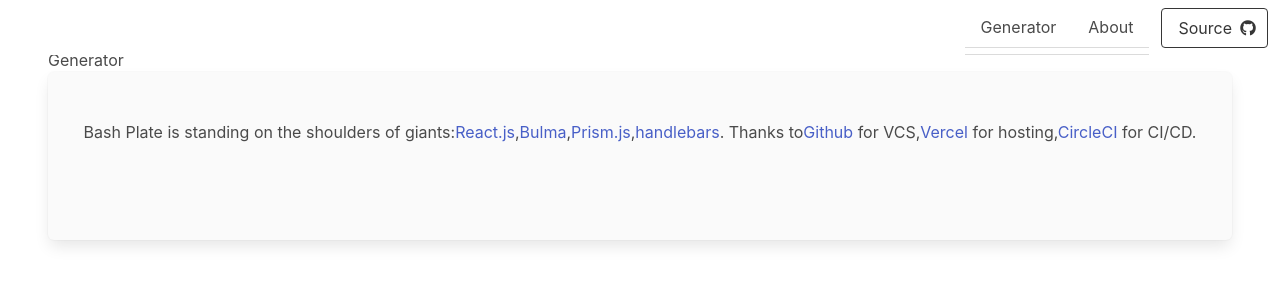
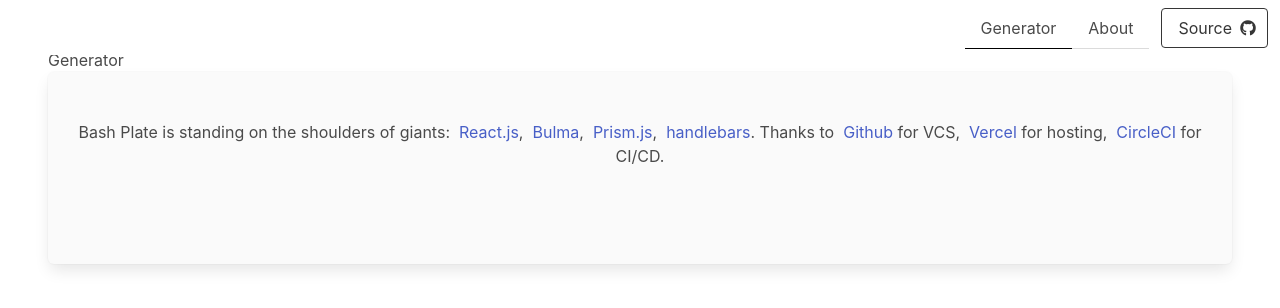
Before and after one commit to wwerner/bashplate, a React (Vite) app: page / in a window 1280 px wide. Shown: the top 308 px of the page. Built offline with nearby package versions, Linux system fonts and the light colour scheme.

Commit message:
Add navigation styling

```diff
--- a/package.json
+++ b/package.json
@@ -14,7 +14,6 @@
   "dependencies": {
     "bulma": "^0.9.2",
     "components": "^0.1.0",
-    "node-sass": "^5.0.0",
     "react": "^17.0.1",
     "react-dom": "^17.0.1",
     "react-router-dom": "^5.2.0"
@@ -24,6 +23,7 @@
     "@types/react-dom": "^17.0.0",
     "@types/react-router-dom": "^5.1.7",
     "parcel-bundler": "^1.12.4",
+    "sass": "^1.32.7",
     "typescript": "^4.1.5"
   }
 }
--- /dev/null
+++ b/src/components/About.tsx
@@ -0,0 +1,3 @@
+import * as React from "react";
+
+export const About = () => <div>About</div>
--- /dev/null
+++ b/src/components/Generator.tsx
@@ -0,0 +1,3 @@
+import * as React from "react";
+
+export const Generator = () => <div>Generator</div>
--- a/src/components/Hello.tsx
+++ /dev/null
@@ -1,6 +0,0 @@
-import * as React from "react";
-
-export type HelloProps = {
-    name: string
-}
-export const Hello = ({ name }: HelloProps) => <h3>Hello {name}</h3>
--- a/src/components/Navigation.tsx
+++ b/src/components/Navigation.tsx
@@ -9,9 +9,9 @@
         <div id="navbarMenu" className="navbar-menu is-active">
             <div className="navbar-end">
                 <div className="tabs is-right">
-                        <ul>
-                            <li><NavLink activeClassName='is-active' to="/">Generator</NavLink> </li>
-                            <li> <NavLink activeClassName='is-active' to="/about">About</NavLink> </li>
+                    <ul style={{ border: 0 }}>
+                        <li><NavLink activeClassName='is-active' exact to="/">Generator</NavLink></li>
+                        <li><NavLink activeClassName='is-active' exact to="/about">About</NavLink></li>
                     </ul>
                     <span className="navbar-item">
                         <a className="button is-dark is-outlined"
--- a/src/components/index.ts
+++ b/src/components/index.ts
@@ -1,2 +1,3 @@
-export * from "./Hello";
 export * from "./Navigation";
+export * from "./About";
+export * from "./Generator";
--- /dev/null
+++ b/src/index.scss
@@ -0,0 +1,3 @@
+a.is-active {
+    border-bottom: 1px solid black;
+}
--- a/src/index.tsx
+++ b/src/index.tsx
@@ -1,13 +1,21 @@
 import React from 'react'
 import ReactDOM from 'react-dom'
+
+import "bulma"
+
+import "./index.scss"
+
 import {
     BrowserRouter as Router,
     Switch,
     Route
 } from "react-router-dom";
 
-import { Navigation } from './components'
-import "bulma"
+import {
+    Navigation,
+    About,
+    Generator
+} from './components'
 
 console.log('Hello from tsx!')
 
@@ -27,21 +35,18 @@
         <footer className="footer box">
             <div className="content has-text-centered">
                 Bash Plate is standing on the shoulders of giants:
-          <a href="https://reactjs.org/">React.js</a>,
-          <a href="https://bulma.io/">Bulma</a>,
-          <a href="https://prismjs.com/">Prism.js</a>,
-          <a href="https://handlebarsjs.com/">handlebars</a>.
-        Thanks to
-          <a href="https://github.com">Github</a> for VCS,
-          <a href="https://vercel.com">Vercel</a> for hosting,
-          <a href="https://circleci.com">CircleCI</a> for CI/CD.
-      </div>
+                    &nbsp;<a href="https://reactjs.org/">React.js</a>,
+                    &nbsp;<a href="https://bulma.io/">Bulma</a>,
+                    &nbsp;<a href="https://prismjs.com/">Prism.js</a>,
+                    &nbsp;<a href="https://handlebarsjs.com/">handlebars</a>.
+                Thanks to
+                    &nbsp;<a href="https://github.com">Github</a> for VCS,
+                    &nbsp;<a href="https://vercel.com">Vercel</a> for hosting,
+                    &nbsp;<a href="https://circleci.com">CircleCI</a> for CI/CD.
+             </div>
         </footer>
     </div>
 );
-
-const Generator = () => <div>Generator</div>
-const About = () => <div>About</div>
 
 ReactDOM.render(
     <App />,
```
Also changed, not shown: 1 other file (tests, documents, lock files or other folders). Lines whose indentation alone changed are shown as unchanged.
